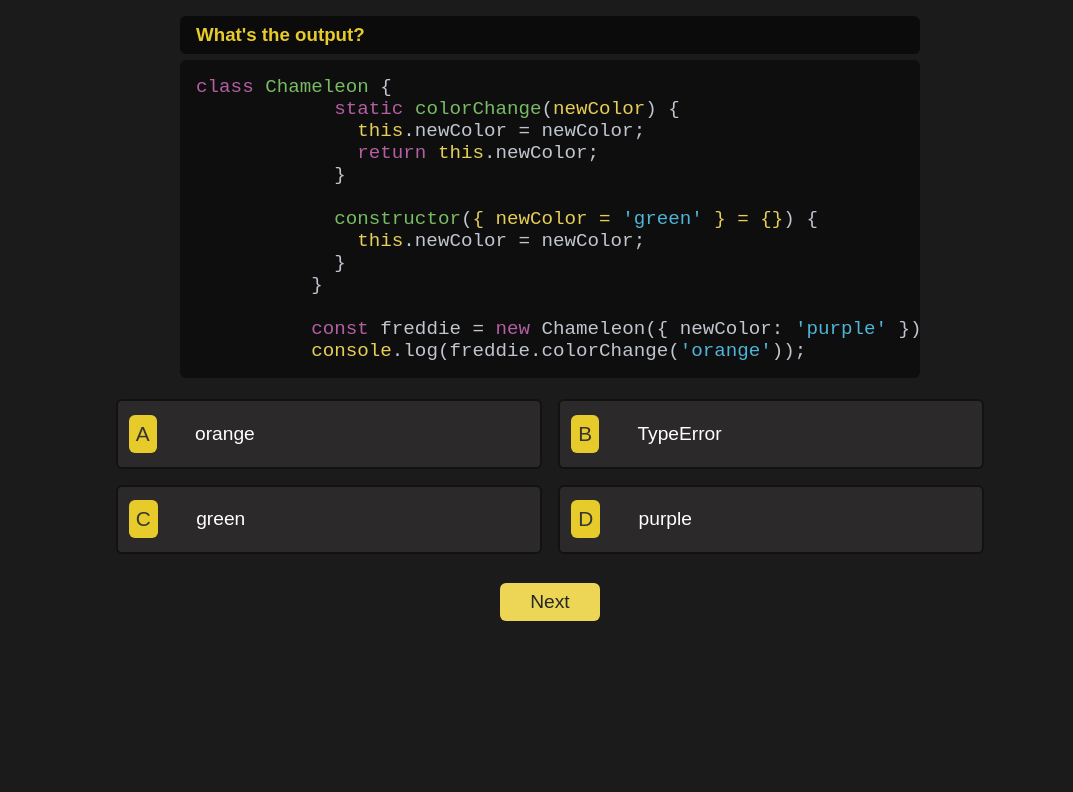
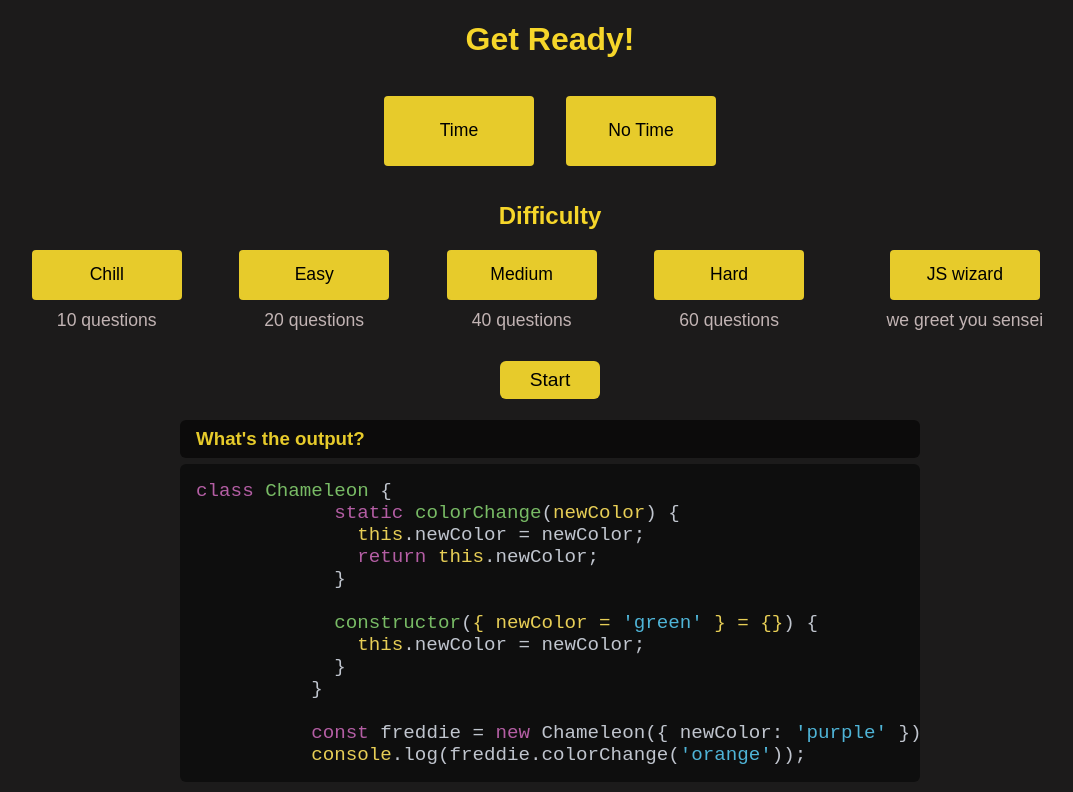
Before and after one commit to Dorin-David/JavaScript-Quiz, a plain HTML site: page index.html in a window 1280 px wide. Both pictures are taken after a click on the button "Start". Shown: the top 792 px of the page, without its empty margins (90-1163 px from the left). Drawn offline with Linux system fonts and the light colour scheme.

Commit message:
setup game options

```diff
--- a/index.html
+++ b/index.html
@@ -24,9 +24,47 @@
       </p>
         <p class="credits">The questions of this quiz are taken from a very popular GitHub
           <a href="https://github.com/lydiahallie/javascript-questions" target="_blank">repo</a>. We'll soon add our questions. Feel free to contribute! </p>
-      <button class="btn start">Start</button>
+      <!-- <button class="btn start">Start</button> -->
     </div>
     <!-- end description -->
+
+    <!-- game options -->
+    <div class="game-options">
+      <h1>Get Ready!</h1>
+        <!-- time options -->
+        <div class="options-wrapper time">
+           <button class='option-btn time' data-time="true">Time</button>
+           <button class='option-btn time'>No Time</button>
+        </div>
+        <!-- end time options -->
+        <!-- difficulty options -->
+        <h2>Difficulty</h2>
+        <div class="options-wrapper">
+         <div class='option-btn difficulty' data-questions="10">
+           <button >Chill</button>
+           <p>10 questions</p>
+         </div>
+         <div class='option-btn difficulty' data-questions="20">
+           <button >Easy</button>
+           <p>20 questions</p>
+         </div>
+         <div class='option-btn difficulty' data-questions="40">
+           <button >Medium</button>
+           <p>40 questions</p>
+         </div>
+         <div class='option-btn difficulty' data-questions="60">
+           <button >Hard</button>
+           <p>60 questions</p>
+         </div>
+         <div class='option-btn difficulty'>
+           <button>JS wizard</button>
+           <p>we greet you sensei</p>
+         </div>
+       </div>
+        <!-- end difficulty options -->
+        <button class="btn start">Start</button>
+    </div>
+        <!-- end game options -->
 
     <!-- sandobox for questions -->
     <div class="sand-box hidden">
--- a/js/models/Game.js
+++ b/js/models/Game.js
@@ -1,10 +1,6 @@
 import { Questions } from '../models/Questions.js';
-import {  questions as questionsList } from "../questions/questions.js";
+import { questions as questionsList } from "../questions/questions.js";
 
-
-
-// import { shuffleArray } from "../utils/shuffleArray.js";
-// import { questions } from "../questions/questions.js";
 import populateQuestion from "../populateQuestion.js";
 import reviewAnswers from "../reviewAnswers.js";
 
@@ -21,7 +17,17 @@ const endReviewButton = document.querySelector('.review-btn.end');
 * */
 export class Game {
 
-    constructor() { }
+    constructor(time, numberOfQuestions = 5) {
+
+        if (time) {
+            this._time = 10
+        } else {
+            this._time = Infinity
+        }
+
+        this._numberOfQuestions = numberOfQuestions
+
+    }
 
     startGame() {
         const answers = document.querySelectorAll('.answer');
@@ -38,10 +44,18 @@ export class Game {
     gamePlaying() {
         let correctAnswers = 0;
         let index = 0;
+        let timeCounter = this._time;
+        let timer = setInterval(() => {
+            timeCounter--
+            console.log(timeCounter)
+            if(timeCounter === 0) endGame()
+        }, 1000)
         let questions = new Questions(questionsList);
 
         questions.fetchQuestions()
-        questions.shuffleQuestions();
+        questions.shuffleQuestions()
+        questions.getPortionOfQuestions(this._numberOfQuestions)
+
 
         function checkAnswer(correct) {
             if (correct) {
@@ -57,14 +71,7 @@ export class Game {
             nextButton.removeAttribute('disabled')
         }
 
-        populateQuestion(questions.getQuestions[index], checkAnswer)
-
-        return () => {
-            nextButton.setAttribute('disabled', 'disabled')
-
-            if (index < questions.getQuestions.length) {
-                populateQuestion(questions.getQuestions[index], checkAnswer)
-            } else {
+        const endGame = () => {
             const finalScore = score.firstElementChild;
             const restartButton = finalScore.nextElementSibling;
             const incorrectAnswers = questions.getIncorrectAnswers();
@@ -75,7 +82,9 @@ export class Game {
 
             correctAnswers = 0;
             index = 0;
-                questions = new Questions(questionsList)
+            timeCounter = this._time;
+            questions = new Questions(questionsList);
+            clearInterval(timer);
 
             if (incorrectAnswers.length > 0) {
                 reviewButton.classList.remove('hidden');
@@ -95,9 +104,24 @@ export class Game {
             endReviewButton.onclick = () => {
                 reviewCodeSandbox.classList.add('hidden')
                 this.startGame()
+                timer = setInterval(() => {
+                    timeCounter--
+                    if(timeCounter === 0) endGame()
+                }, 1000)
             }
 
             restartButton.onclick = () => this.startGame();
+        }
+
+        populateQuestion(questions.getQuestions[index], checkAnswer)
+
+        return () => {
+            nextButton.setAttribute('disabled', 'disabled')
+
+            if (index < questions.getQuestions.length && timeCounter > 0) {
+                populateQuestion(questions.getQuestions[index], checkAnswer)
+            } else {
+                endGame()
             }
         }
     }
--- a/js/models/Questions.js
+++ b/js/models/Questions.js
@@ -47,7 +47,7 @@ export class Questions {
     /**
      * Map the questions list to correct format
      * */
-     fetchQuestions() {
+    fetchQuestions() {
         this._questions = mapQuestions(this._questions)
     }
 
@@ -73,4 +73,12 @@ export class Questions {
     getIncorrectAnswers() {
         return this._questions.filter(a => a.isIncorrect)
     }
+    /**
+            * Get a portion of the questions
+            *   @param {Number} size the number of questions to retrieve
+            * */
+    getPortionOfQuestions(size) {
+        this._questions = this._questions.slice(0, size)
+    }
+
 }
--- a/style/style.css
+++ b/style/style.css
@@ -47,6 +47,44 @@ code.hljs {
   background: #0e0e0e;
   border-radius: 6px;
 }
+
+.options-wrapper {
+  width: 90%;
+  margin: auto;
+  display: flex;
+  justify-content: space-evenly;
+  flex-wrap: wrap;
+}
+.options-wrapper button {
+  cursor: pointer;
+  width: 150px;
+  height: 50px;
+  border: none;
+  border-radius: 4px;
+  background: rgb(231, 203, 43);
+  font-size: 1.1rem;
+}
+
+.option-btn {
+  display: flex;
+  flex-direction: column;
+  align-items: center;
+  justify-content: center;
+}
+
+.options-wrapper button + p {
+  color: #C2B4B4;
+}
+
+.options-wrapper.time {
+  justify-content: center;
+}
+
+.options-wrapper.time button {
+  height: 70px;
+  margin: 1rem;
+}
+
 
 .sand-box {
   min-width: 500px;
```
Lines whose indentation alone changed are shown as unchanged.
